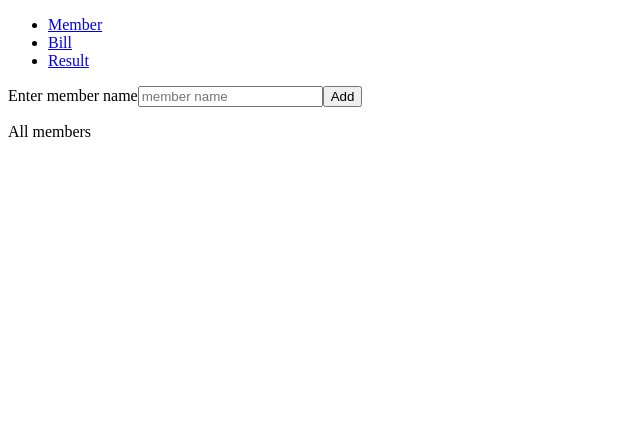
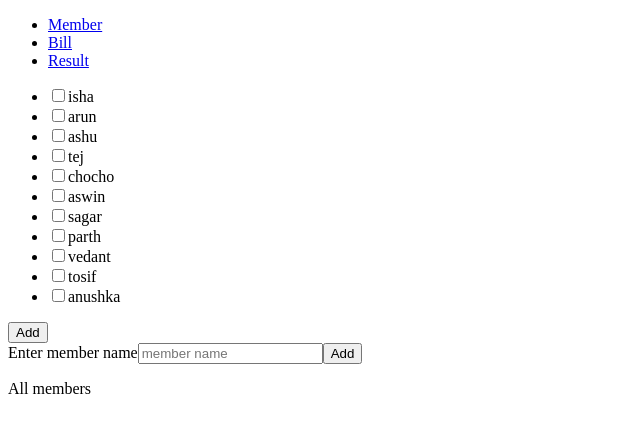
Before and after one commit to arun1118/easy-split, a React (Vite) app: page / in a window 1280 px wide. Shown: the top 432 px of the page, without its empty margins (0-640 px from the left). Built offline with nearby package versions, Linux system fonts and the light colour scheme.

Commit message:
add predefined names to add names easily

```diff
--- a/src/pages/Member.jsx
+++ b/src/pages/Member.jsx
@@ -10,6 +10,19 @@ const Member = () => {
   const dispatch = useDispatch()
 
   const [name, setName] = useState("")
+  const [preDefinedNames, setPreDefinedNames] = useState([
+    {"name": "isha", "id": "1", "isChecked": false},
+    {"name": "arun", "id": "2", "isChecked": false},
+    {"name": "ashu", "id": "3", "isChecked": false},
+    {"name": "tej", "id": "4", "isChecked": false},
+    {"name": "chocho", "id": "5", "isChecked": false},
+    {"name": "aswin", "id": "6", "isChecked": false},
+    {"name": "sagar", "id": "7", "isChecked": false},
+    {"name": "parth", "id": "8", "isChecked": false},
+    {"name": "vedant", "id": "9", "isChecked": false},
+    {"name": "tosif", "id": "10", "isChecked": false},
+    {"name": "anushka", "id": "11", "isChecked": false},
+  ])
 
   const handleChange = (e)=>{
     setName(e.target.value)
@@ -25,8 +38,53 @@ const Member = () => {
     dispatch(deleteMember(memberId))
   }
 
+  const handleSelectName = (idx)=>{
+    setPreDefinedNames((prevValue)=>{
+      let updatedValue = [...prevValue]
+      updatedValue[idx]["isChecked"] = !updatedValue[idx]["isChecked"]
+      return updatedValue
+    })
+  }
+
+  const handleAddNames = ()=>{
+    let selectedNamesData = preDefinedNames.filter((name)=> name["isChecked"])
+    let selectedNames = selectedNamesData.map((name)=> name["name"])
+
+    selectedNames.forEach((name)=>{ dispatch(addMember({"id": nanoid(10), "name":name})) })
+
+    setPreDefinedNames([
+      {"name": "isha", "id": "1", "isChecked": false},
+      {"name": "arun", "id": "2", "isChecked": false},
+      {"name": "ashu", "id": "3", "isChecked": false},
+      {"name": "tej", "id": "4", "isChecked": false},
+      {"name": "chocho", "id": "5", "isChecked": false},
+      {"name": "aswin", "id": "6", "isChecked": false},
+      {"name": "sagar", "id": "7", "isChecked": false},
+      {"name": "parth", "id": "8", "isChecked": false},
+      {"name": "vedant", "id": "9", "isChecked": false},
+      {"name": "tosif", "id": "10", "isChecked": false},
+      {"name": "anushka", "id": "11", "isChecked": false},
+    ])
+  }
+
   return (
     <div>
+      <div>
+        <ul>
+        {
+          preDefinedNames.map((name,idx)=>{
+            return(
+              <li key={idx}>
+              <input type="checkbox" id={`checkbox_${idx}`} checked={name["isChecked"]} onChange={()=> handleSelectName(idx)}/>
+              <label htmlFor={`checkbox_${idx}`}>{name["name"]}</label>
+              </li>
+            )
+          })
+        }
+        </ul>
+        <button type="button" onClick={handleAddNames}>Add</button>
+      </div>
+
       <form method="POST" onSubmit={handleSubmit}>
         <label htmlFor="name">Enter member name</label>
         <input type="text" id="name" value={name} onChange={handleChange} placeholder='member name'/>
```
